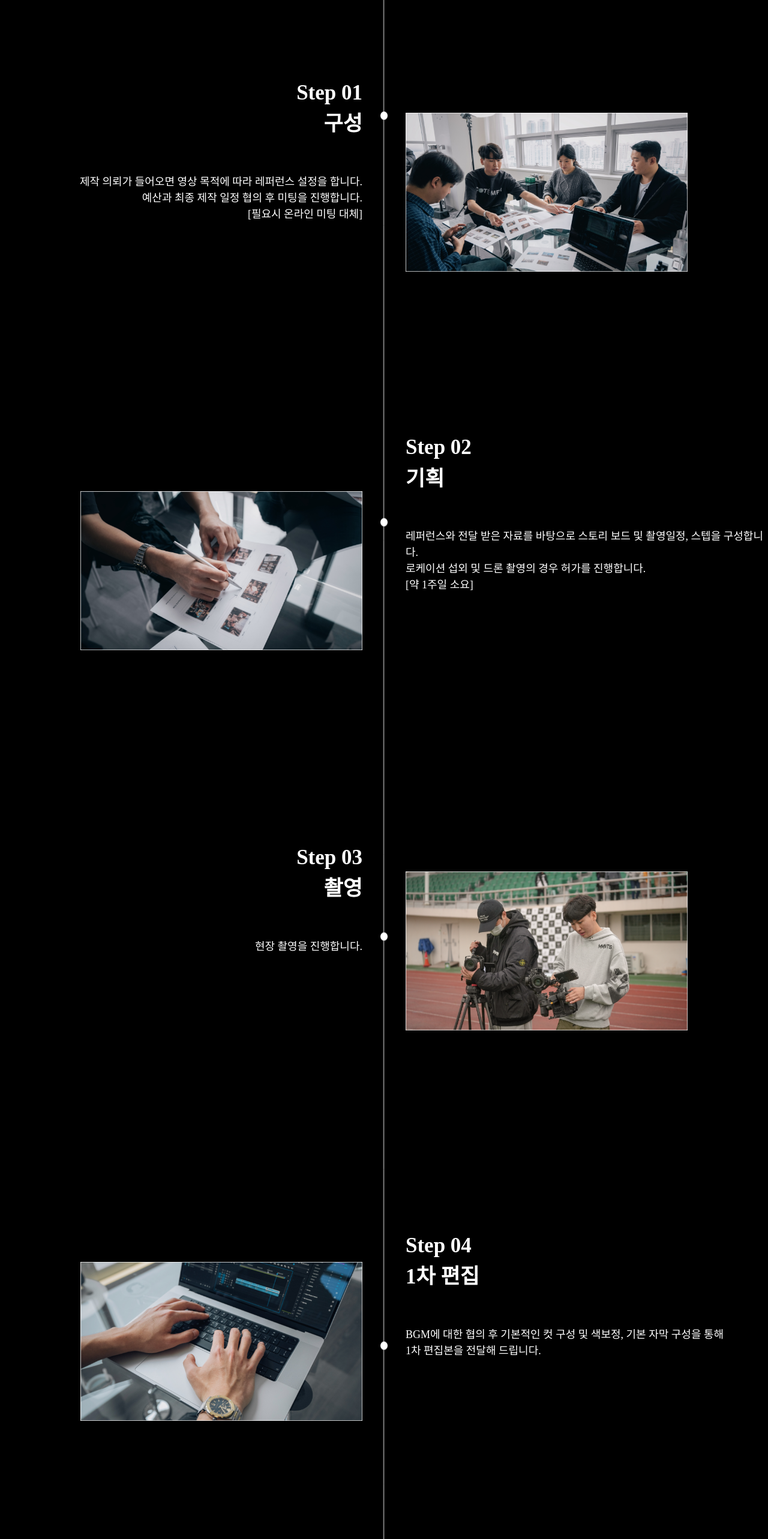
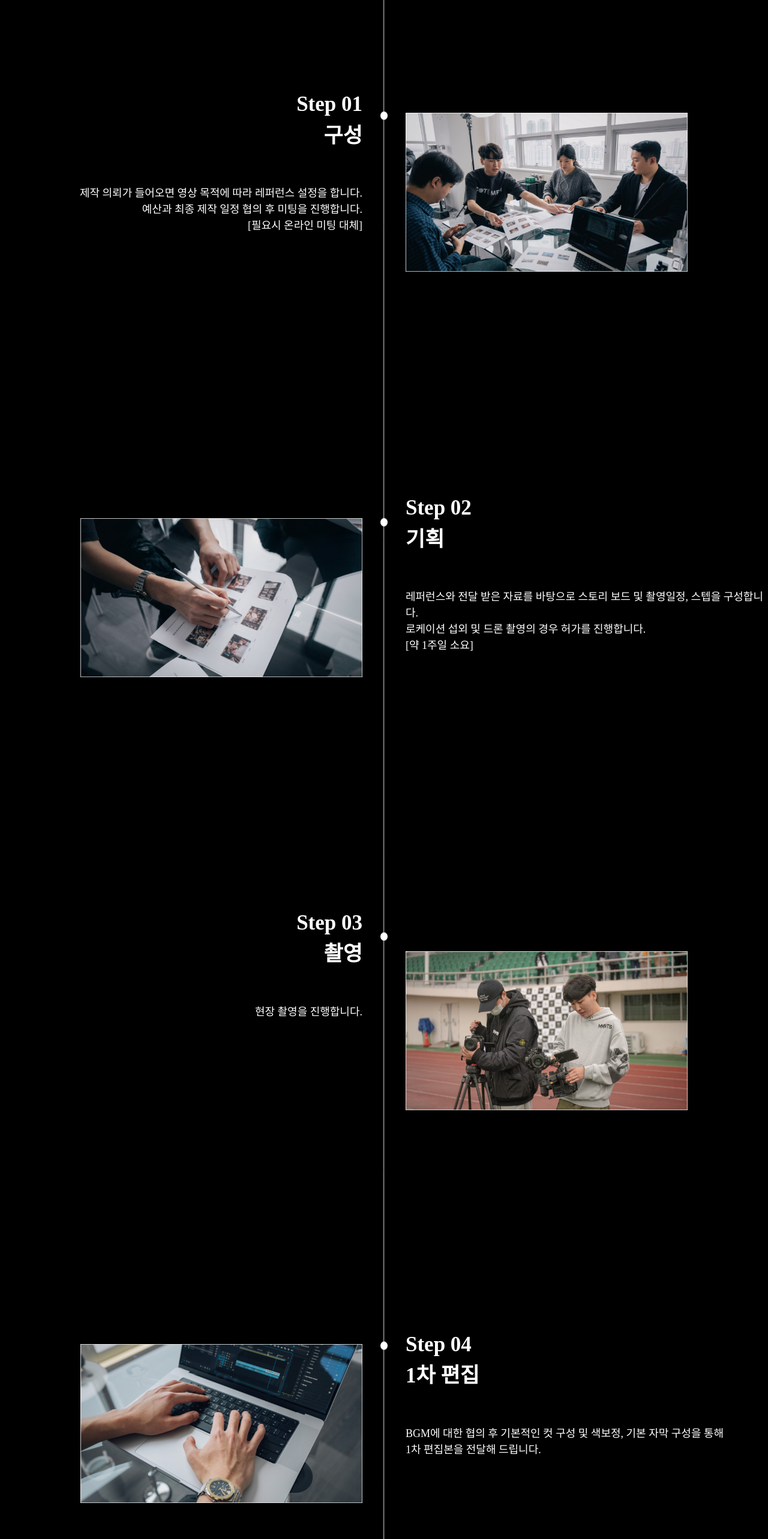
Before and after one commit to jongsujin/RBFilmWeb, a Next.js app: page /service in a window 1280 px wide. Shown: the part 1160-3726 px from the top of the page at 60% size. Built offline with nearby package versions, Linux system fonts and the light colour scheme.

Commit message:
Feat: 노트북 서비스 , 포트폴리오 반응형

```diff
--- a/src/app/photo/page.tsx
+++ b/src/app/photo/page.tsx
@@ -99,8 +99,11 @@ function Photo() {
           </p>
           <div className="relative w-[70%] grid grid-cols-2 gap-32">
             {photoItem.photo_url?.map((url: string, index: number) => (
-              // eslint-disable-next-line react/no-array-index-key
-              <div key={index} className="relative h-[32rem] max-2xl:h-[25rem]">
+              <div
+                // eslint-disable-next-line react/no-array-index-key
+                key={index}
+                className="relative h-[32rem] max-[1440px]:h-[245px]"
+              >
                 <Image
                   src={url}
                   alt="포토 사진"
--- a/src/app/portfolio/page.tsx
+++ b/src/app/portfolio/page.tsx
@@ -151,20 +151,20 @@ function PortFolio() {
         </button>
       </div>
       {isItem && isItem ? null : (
-        <div className="w-[65%] mt-56 mb-96 grid grid-cols-3 gap-7 mx-auto">
+        <div className="w-[70%] mt-56 mb-96 grid grid-cols-3 gap-7 mx-auto">
           {data &&
             data?.DATA?.map((portfolioItem: PortFolioItemProps) => (
               <div
                 key={portfolioItem.id}
-                className="border relative h-[24rem] 2xl:h-[16.32rem]"
+                className="border relative h-[24rem] max-[1440px]:h-[176px]"
               >
                 <Image src={portfolioItem.image_url} alt="portfolio1" fill />
                 <Link href={`/portfolio/item/${portfolioItem.id}`}>
                   <Image
                     src="/assets/images/playerBtn32.svg"
                     alt="재생버튼"
-                    width={48}
-                    height={48}
+                    width={32}
+                    height={32}
                     className="absolute top-[45%] left-[45%]"
                   />
                 </Link>
--- a/src/app/service/page.tsx
+++ b/src/app/service/page.tsx
@@ -22,7 +22,7 @@ function Service() {
       <div className="mt-7  h-[4200px] flex flex-row justify-center gap-4">
         <div className="flex-1 mt-16 flex flex-col text-right items-end">
           <p className="font-bold text-[40px]">Process</p>
-          <p className="font-bold  text-[45px] mt-[9.8rem] max-[1440px]:text-[35px]">
+          <p className="font-bold text-[45px] mt-[9.8rem] max-[1440px]:text-[35px] max-[1440px]:mt-[11rem]">
             <span>Step 01</span>
             <br />
             <span>구성</span>
@@ -36,10 +36,10 @@ function Service() {
             <br />
             <span>[필요시 온라인 미팅 대체]</span>
           </p>
-          <div className="relative w-[750px] h-[425px] mt-[28rem] max-[1440px]:w-[470px] max-[1440px]:h-[265px]">
+          <div className="relative w-[750px] h-[425px] mt-[28rem] max-[1440px]:w-[470px] max-[1440px]:h-[265px] max-[1440px]:mt-[29.6rem]">
             <Image src="/assets/images/service2.png" alt="step02 사진" fill />
           </div>
-          <p className="font-bold text-[45px] mt-[13.2rem] max-2xl:mt-[20rem] max-[1440px]:text-[35px]">
+          <p className="font-bold text-[45px] mt-[13.2rem] max-2xl:mt-[20rem] max-[1440px]:text-[35px] max-[1440px]:mt-[24rem]">
             <span>Step 03</span>
             <br />
             <span>촬영</span>
@@ -47,10 +47,10 @@ function Service() {
           <p className="mt-14 mb-[5.5rem] text-headline1 max-[1440px]:text-headline3">
             <span>현장 촬영을 진행합니다.</span>{" "}
           </p>
-          <div className="relative mb-[13.7rem] w-[750px] h-[425px] mt-[26.5rem]  max-[1440px]:w-[470px] max-[1440px]:h-[265px]">
+          <div className="relative mb-[13.7rem] w-[750px] h-[425px] mt-[26.5rem]  max-[1440px]:w-[470px] max-[1440px]:h-[265px] max-[1440px]:mt-[28.3rem]">
             <Image src="/assets/images/service4.png" alt="step04 사진" fill />
           </div>
-          <div className="mt-4 max-2xl:mt-[4.8rem]">
+          <div className="mt-4 max-2xl:mt-[12rem]">
             <p className=" text-[45px] font-bold max-[1440px]:text-[35px]">
               <span>Step 05</span>
               <br />
@@ -64,9 +64,6 @@ function Service() {
               <span>(모션 이펙트 / 디테일한 색 보정 / 음성 믹스)</span>
             </p>
           </div>
-          {/* <div className="relative w-[750px] h-[425px] mt-[28.5rem] max-2xl:w-[600px] max-2xl:h-[350px]">
-            <Image src="/assets/images/service5.png" alt="step0 사진" fill />
-          </div> */}
         </div>
         <div className="relative w-10 h-full">
           <Image src="/assets/images/dotLine.png" alt="중간 선" fill priority />
@@ -76,7 +73,7 @@ function Service() {
           <div className="relative w-[750px] h-[420px] mt-[13.5rem]  max-[1440px]:w-[470px] max-[1440px]:h-[265px]">
             <Image src="/assets/images/service1.png" alt="step01 사진" fill />
           </div>
-          <div className="mt-[12.2rem] text-left max-2xl:mt-[16.7rem]">
+          <div className="mt-[12.2rem] text-left max-[1440px]:mt-[23rem]">
             <p className=" text-[45px] font-bold max-[1440px]:text-[35px]">
               <span>Step 02</span> <br />
               <span>기획</span>
@@ -92,10 +89,10 @@ function Service() {
               [약 1주일 소요]
             </p>
           </div>
-          <div className="relative w-[750px] h-[420px] mt-[29rem]  max-[1440px]:w-[470px] max-[1440px]:h-[265px]">
+          <div className="relative w-[750px] h-[420px] mt-[29rem]  max-[1440px]:w-[470px] max-[1440px]:h-[265px] max-[1440px]:mt-[31rem]">
             <Image src="/assets/images/service3.png" alt="step01 사진" fill />
           </div>
-          <div className="text-left  mt-[12.5rem] max-2xl:mt-[20.8rem]">
+          <div className="text-left  mt-[12.5rem] max-[1440px]:mt-[22.8rem]">
             <p className=" text-[45px] font-bold max-[1440px]:text-[35px]">
               <span>Step 04</span> <br />
               <span>1차 편집</span>
@@ -108,10 +105,10 @@ function Service() {
               <br />
               <span>1차 편집본을 전달해 드립니다.</span>
             </p>
-            <div className="relative w-[750px] h-[420px]  mt-[32.8rem]  max-[1440px]:w-[470px] max-[1440px]:h-[265px]">
+            <div className="relative w-[750px] h-[420px]  mt-[32.8rem]  max-[1440px]:w-[470px] max-[1440px]:h-[265px] max-[1440px]:mt-[34.5rem]">
               <Image src="/assets/images/service5.png" alt="step01 사진" fill />
             </div>
-            <p className="text-[45px] font-bold text-left mt-[14.4rem] max-[1440px]:text-[35px]">
+            <p className="text-[45px] font-bold text-left mt-[14.4rem] max-[1440px]:text-[35px] max-[1440px]:mt-[24rem]">
               <span>Step 06</span> <br />
               <span>완료</span>
             </p>
```
